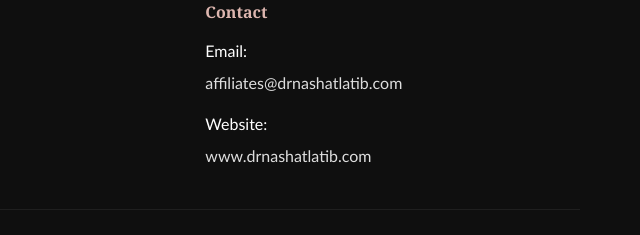
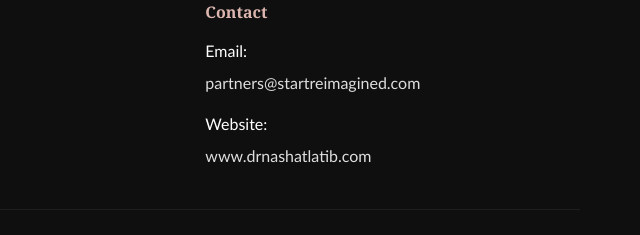
Before and after one commit to dps1607/rh-affiliate-page, a website: page GASP-Affiliate-Campaign/affiliate-recruitment-system/affiliate-application-form.html in a window 1280 px wide. Shown: the part 3350-3585 px from the top of the page, 640-1280 px from the left. Drawn offline with Linux system fonts and the light colour scheme.

Commit message:
Update email to partners@startreimagined.com

```diff
--- a/GASP-Affiliate-Campaign/affiliate-recruitment-system/affiliate-application-form.html
+++ b/GASP-Affiliate-Campaign/affiliate-recruitment-system/affiliate-application-form.html
@@ -322,7 +322,7 @@
         </div>
         <div class="footer-section">
           <h4>Contact</h4>
-          <p>Email: <a href="mailto:affiliates@drnashatlatib.com">affiliates@drnashatlatib.com</a></p>
+          <p>Email: <a href="mailto:partners@startreimagined.com">partners@startreimagined.com</a></p>
           <p>Website: <a href="https://drnashatlatib.com">www.drnashatlatib.com</a></p>
         </div>
       </div>
```
